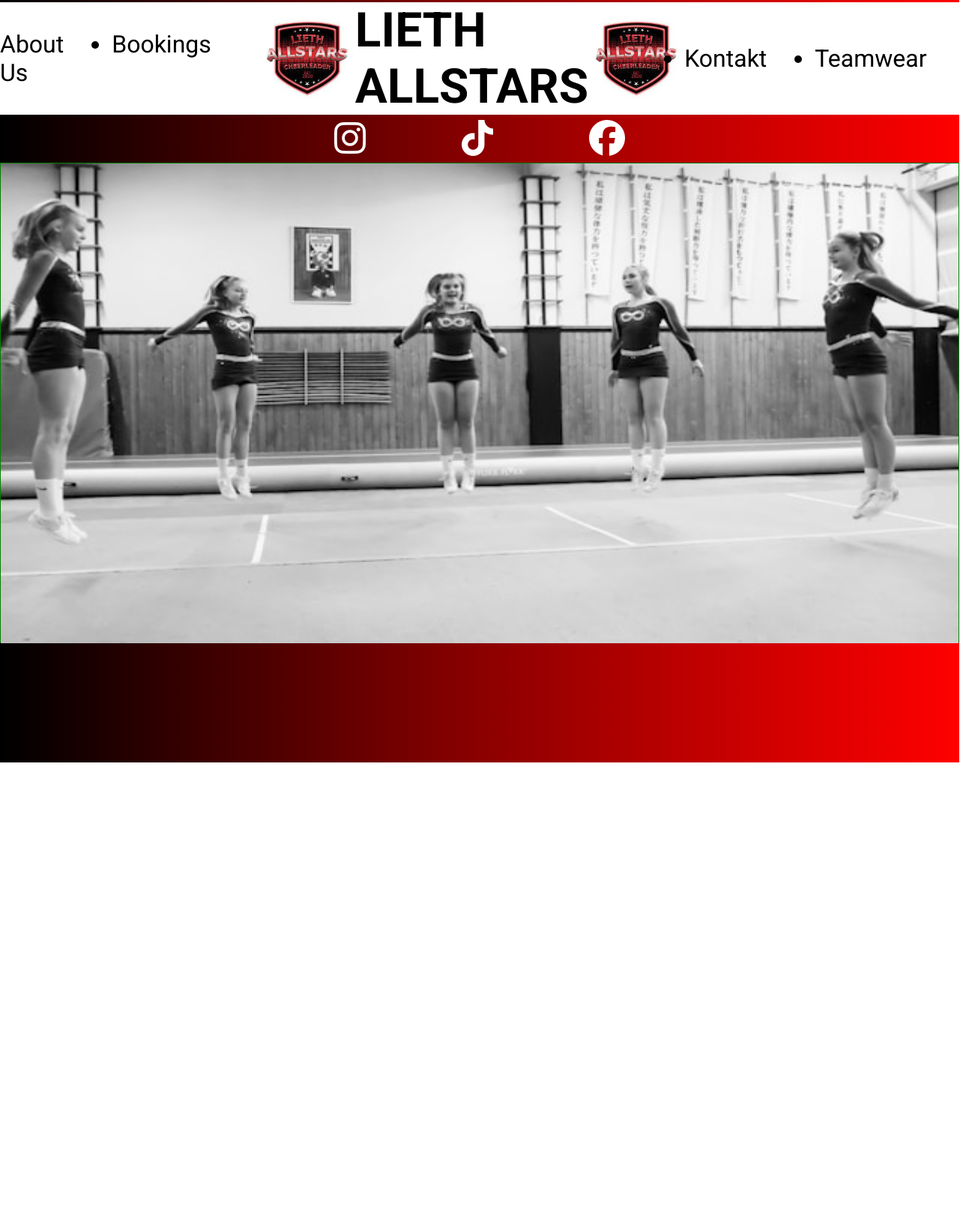
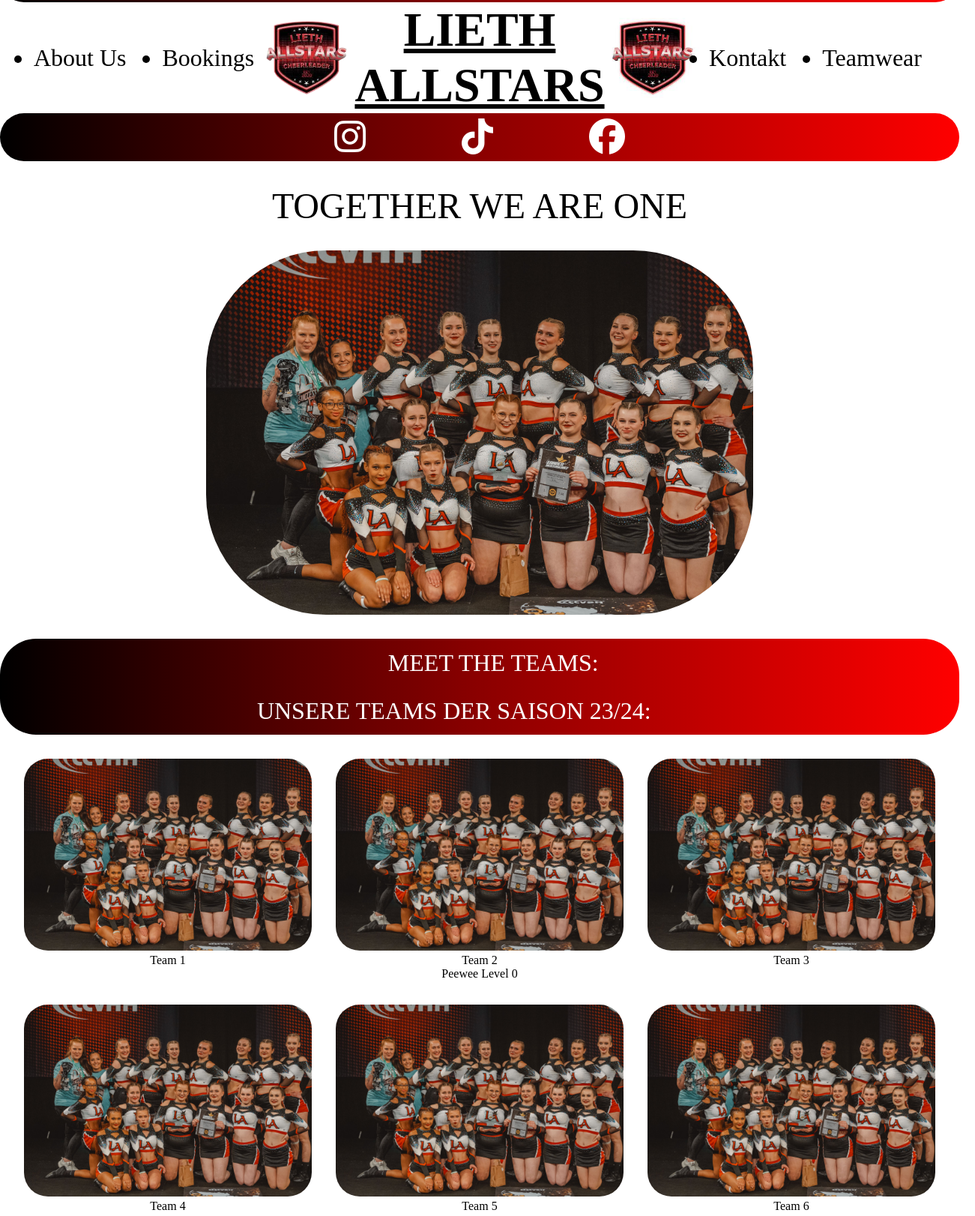
Before and after one commit to dennisgreger97/lieth-allstars, a website: page index.html in a window 1280 px wide. Shown: the part 61-1683 px from the top of the page at 75% size, 1301 px wide, since content can reach past the window. Before the commit the page ends 1078 px from the top, so only its background shows below. Drawn offline with Linux system fonts and the light colour scheme; a web font is replaced by a local one.

Commit message:
landingpage ausgebaut

```diff
--- a/index.html
+++ b/index.html
@@ -5,10 +5,16 @@
     <meta name="viewport" content="width=device-width, initial-scale=1.0" />
     <title>Lieth Allstars</title>
     <link rel="stylesheet" href="style.css" />
-    <script src="https://kit.fontawesome.com/7fb10f2c70.js" crossorigin="anonymous"></script>
-    <link rel="preconnect" href="https://fonts.googleapis.com">
-<link rel="preconnect" href="https://fonts.gstatic.com" crossorigin>
-<link href="https://fonts.googleapis.com/css2?family=Roboto:ital,wght@0,100;0,300;0,400;0,500;0,700;0,900;1,100;1,300;1,400;1,500;1,700;1,900&display=swap" rel="stylesheet">
+    <script
+      src="https://kit.fontawesome.com/7fb10f2c70.js"
+      crossorigin="anonymous"
+    ></script>
+    <link rel="preconnect" href="https://fonts.googleapis.com" />
+    <link rel="preconnect" href="https://fonts.gstatic.com" crossorigin />
+    <link
+      href="https://fonts.googleapis.com/css2?family=Sofadi+One&display=swap"
+      rel="stylesheet"
+    />
   </head>
   <body>
     <header>
@@ -19,7 +25,8 @@
       <nav class="navbar">
         <div class="navbarleft">
           <ul class="navleft">
-              <li class="dropdown"><a href="#">About Us</a>
+            <li class="dropdown">
+              <a href="#">About Us</a>
               <ul class="dropdown-content">
                 <li><a href="#">FAQ</a></li>
                 <li><a href="#">Vorstand</a></li>
@@ -29,7 +36,8 @@
                 <li><a href="#">Kinderschutz</a></li>
               </ul>
             </li>
-            <li class="dropdown"><a href="#">Bookings</a>
+            <li class="dropdown">
+              <a href="#">Bookings</a>
               <ul class="dropdown-content">
                 <li><a href="#">Auftritte</a></li>
                 <li><a href="#">Coachings</a></li>
@@ -39,13 +47,18 @@
         </div>
 
         <div class="logobar">
-        <img src="/image/LogoInternet.jpeg" alt="Lieth Allstars Logo">
+          <img
+            src="./image/LogoInternet-removebg-preview.png"
+            alt="Lieth Allstars Logo"
+          />
           <h1><a href="#">LIETH ALLSTARS</a></h1>
-        <img src="/image/LogoInternet.jpeg" alt="Lieth Allstars Logo"></div>
+          <img src="./image/LogoInternet.jpeg" alt="Lieth Allstars Logo" />
+        </div>
 
         <div class="navbarright">
           <ul class="navright">
-            <li class="dropdown"><a href="#">Kontakt</a>
+            <li class="dropdown">
+              <a href="#">Kontakt</a>
               <ul class="dropdown-content">
                 <li><a href="#">Allgemein</a></li>
                 <li><a href="#">Probetraining</a></li>
@@ -55,22 +68,111 @@
             <li><a href="#">Teamwear</a></li>
           </ul>
         </div>
-
       </nav>
 
       <div class="iconbar">
-          <a href="https://www.instagram.com/lieth_allstars_cheerleader/" target="_blank"><i class="fa-brands fa-instagram"></i></a>
-          <a href="https://www.tiktok.com/@lieth_allstars_cheer" target="_blank"><i class="fa-brands fa-tiktok"></i></a>
-          <a href="https://www.facebook.com/p/Lieth-Allstars-Cheerleader-100063680466940/" target="_blank"><i class="fa-brands fa-facebook"></i></a>
+        <a
+          href="https://www.instagram.com/lieth_allstars_cheerleader/"
+          target="_blank"
+          ><i class="fa-brands fa-instagram"></i
+        ></a>
+        <a href="https://www.tiktok.com/@lieth_allstars_cheer" target="_blank"
+          ><i class="fa-brands fa-tiktok"></i
+        ></a>
+        <a
+          href="https://www.facebook.com/p/Lieth-Allstars-Cheerleader-100063680466940/"
+          target="_blank"
+          ><i class="fa-brands fa-facebook"></i
+        ></a>
       </div>
-
     </header>
 
     <main>
-      <div class="vereinsfotodiv"><img src="/image/placeholder vereinsfoto.jpg" alt="" class="vereinsfoto"></div>
-      <div class="meetbar"></div>
+      <section class="vereinsection">
+        <div class="vereinsfotodiv">
+          <div class="vereinsfototext">TOGETHER WE ARE ONE</div>
+          <img src="./image/teamfoto.jpg" alt="" class="vereinsfoto" />
+        </div>
+      </section>
+
+      <section class="meetsection">
+        <div class="meetbar1">
+          <span class="meettext1">MEET THE TEAMS:</span>
+        </div>
+        <div class="meetbar2">
+          <span class="meettext2">UNSERE TEAMS DER SAISON 23/24:</span>
+        </div>
+      </section>
+
+      <section class="teamsection">
+        <div class="team">
+          <a href="#"><img src="./image/teamfoto.jpg" alt="" /></a>
+          <p>Team 1</p>
+        </div>
+        <div class="team">
+          <a href="#"><img src="./image/teamfoto.jpg" alt="" /></a>
+          <p>
+            Team 2 <br />
+            Peewee Level 0
+          </p>
+        </div>
+        <div class="team">
+          <a href="#"><img src="./image/teamfoto.jpg" alt="" /></a>
+          <p>Team 3</p>
+        </div>
+        <div class="team">
+          <a href="#"><img src="./image/teamfoto.jpg" alt="" /></a>
+          <p>Team 4</p>
+        </div>
+        <div class="team">
+          <a href="#"><img src="./image/teamfoto.jpg" alt="" /></a>
+          <p>Team 5</p>
+        </div>
+        <div class="team">
+          <a href="#"><img src="./image/teamfoto.jpg" alt="" /></a>
+          <p>Team 6</p>
+        </div>
+        <div class="team">
+          <a href="#"><img src="./image/teamfoto.jpg" alt="" /></a>
+          <p>Team 7</p>
+        </div>
+        <div class="team">
+          <a href="#"><img src="./image/teamfoto.jpg" alt="" /></a>
+          <p>Team 8</p>
+        </div>
+        <div class="team">
+          <a href="#"><img src="./image/teamfoto.jpg" alt="" /></a>
+          <p>Team 9</p>
+        </div>
+      </section>
+
+      <section class="probebar">
+        <span class="probebartext">Probetraining</span>
+      </section>
+
+      <section class="probesection">
+        <div class="probediv">
+          <p>
+            Grundsätzlich veranstalten wir im Sommer Try-Outs (allgemeine
+            Probetrainings). Falls du dieses verpasst hast, hast du trotzdem
+            jederzeit die Möglichkeit, einfach mal in die Halle zu kommen, mit
+            den Trainern zu quatschen und dich mal bei uns auszuprobieren.
+            <br />
+            <br />
+            Am Besten ist es, wenn du dich vorher über
+            <a href="#">Instagram</a> oder per
+            <a href="#">Kontaktformular</a> bei uns meldest und nachfragst, wann
+            es am Meisten Sinn macht, vorbeizuschauen. <br />
+            <br />
+            Es sind keine Voraussetzungen nötig, um Cheerleading bei uns zu
+            machen. Wir bieten für <strong>jeden Sportler</strong> ein Team!
+          </p>
+        </div>
+      </section>
     </main>
 
     <footer></footer>
+
+    <script src="script.js"></script>
   </body>
 </html>
--- /dev/null
+++ b/script.js
@@ -0,0 +1,21 @@
+document.addEventListener("scroll", function () {
+  const section = document.querySelector(".meetsection");
+  const sectionPosition = section.getBoundingClientRect().top;
+  const screenHeight = window.innerHeight;
+
+  // Hier startest du die Bewegung früher, indem du screenHeight verwendest
+  if (sectionPosition < screenHeight && sectionPosition > -screenHeight / 2) {
+    // Berechnung des Scroll-Prozentsatzes für die Bewegung
+    const scrollPercentage = 1 - Math.abs(sectionPosition / screenHeight); // Früherer Start
+
+    // Text 1: Von rechts nach links (schon bei 50% in der Mitte)
+    const text1 = document.querySelector(".meettext1");
+    const moveRight = Math.max(0, 75 - scrollPercentage * 100); // Startet bei 100%, endet bei 0%
+    text1.style.transform = `translateX(${moveRight}%)`;
+
+    // Text 2: Von links nach rechts (schon bei 50% in der Mitte)
+    const text2 = document.querySelector(".meettext2");
+    const moveLeft = Math.min(0, -75 + scrollPercentage * 100); // Startet bei -100%, endet bei 0%
+    text2.style.transform = `translateX(${moveLeft}%)`;
+  }
+});
--- a/style.css
+++ b/style.css
@@ -2,7 +2,7 @@
   margin: 0;
   padding: 0;
   box-sizing: border-box;
-    font-family: "Roboto";
+  font-family: "Sofadi One";
 }
 
 .topheader {
@@ -17,6 +17,7 @@
   align-items: center;
   position: relative;
   overflow: hidden;
+  border-radius: 2rem;
 }
 
 .topheader span {
@@ -39,27 +40,44 @@
 /* ///////////////////////////////////////// */
 
 .navbar {
+  width: 100%;
   display: flex;
-    justify-content: space-around;
   align-items: center;
+  height: auto;
+  background-color: white;
 }
 
-.navbarleft .navleft {
+.navbarleft,
+.navbarright {
+  width: 30%;
+  /* border: 1px solid forestgreen; */
+  height: auto;
+}
+
+.navleft,
+.navright {
   display: flex;
+  justify-content: center;
+  gap: 3rem;
+  position: relative;
   font-size: 2rem;
 }
 
-.navbarleft .navleft li {
-    position: relative;
+.navbarleft .navleft .dropdown .dropdown-content li,
+.navbarright .navright .dropdown .dropdown-content li {
+  font-size: 1.5rem;
 }
 
-.navbarleft .navleft li a{
-    margin-right: 4rem;
+.navbarleft .navleft li a:hover,
+.navbarright .navright li a:hover,
+.navbar h1:hover {
+  background-color: lightgray;
+}
+
+.navbarleft .navleft li a,
+.navbarright .navright li a {
   text-decoration: none;
   color: black;
-}
-.navbarleft .navleft li a:hover {
-    background-color: rgb(189, 1, 1);
 }
 
 /* //////////////////////////////// */
@@ -68,12 +86,18 @@
   display: flex;
   align-items: center;
   justify-content: center;
+  height: auto;
+  width: 40%;
+  /* border: 1px solid yellowgreen; */
 }
 
-.logobar h1 a{
+.logobar h1 a {
   font-size: 4rem;
-    text-decoration: none;
   color: black;
+}
+
+.logobar h1 {
+  text-align: center;
 }
 
 .logobar img {
@@ -82,29 +106,6 @@
 
 /* ///////////////////////// */
 
-.navbarright .navright {
-    display: flex;
-    font-size: 2rem;
-}
-
-.navbarright .navright li {
-    position: relative;
-}
-
-.navbarright .navright li a{
-    margin-right: 4rem;
-    text-decoration: none;
-    color: black;
-}
-
-.navbarright .navright li a:hover {
-    background-color: rgb(189, 1, 1);
-}
-
-.navbarleft .navleft .dropdown .dropdown-content li{
- font-size: 1.5rem;
-}
-
 .dropdown-content {
   display: none;
   position: absolute;
@@ -112,14 +113,12 @@
   background-color: rgb(255, 255, 255, 0.9);
   list-style: none;
   width: max-content;
-    box-shadow: 0px 4px 8px rgba(0,0,0,0.5);
+  box-shadow: 0px 4px 8px rgba(0, 0, 0, 0.5);
 }
-
 
 .dropdown:hover .dropdown-content {
   display: block;
 }
-
 
 /* /////////////////////////// */
 
@@ -131,31 +130,148 @@
   display: flex;
   align-items: center;
   justify-content: center;
+  border-radius: 2rem;
 }
 
 .iconbar a {
   font-size: 3rem;
   color: white;
-    padding: 0 4rem
+  padding: 0 4rem;
+  transition: color 0.3s ease;
+  font-family: "Roboto";
 }
 
+.iconbar a:nth-of-type(1):hover {
+  color: #e1306c;
+}
+
+.iconbar a:nth-of-type(2):hover {
+  color: black;
+}
+
+.iconbar a:nth-of-type(3):hover {
+  color: #1877f2;
+}
+/* //////////////////////////////////////// */
+
 .vereinsfotodiv {
-    border: 1px green solid;
-    height: 40rem;
+  height: auto;
+  margin: 2rem;
+  display: flex;
+  justify-content: center;
+  flex-direction: column;
+  align-items: center;
 }
 
 .vereinsfoto {
-    width: 100%;
-    height: 40rem;
-
+  width: 60%;
+  height: auto;
+  border-radius: 10rem;
 }
 
-.meetbar {
+.vereinsfototext {
+  margin-bottom: 2rem;
+  font-size: 3rem;
+}
+/* ////////////////////////////////////// */
+
+.meetbar1,
+.meetbar2 {
   width: 100%;
-    height: 10rem;
+  height: 4rem;
   background: linear-gradient(to right, black, darkred, red);
+  font-size: 2rem;
+  overflow: hidden;
+  display: flex;
+  flex-direction: column;
+  position: relative;
+  justify-content: center;
+  align-items: center;
+  color: white;
 }
 
-.navbarright .navright .dropdown .dropdown-content li{
-    font-size: 1.5rem;
+.meetbar1 {
+  border-top-left-radius: 3rem;
+  border-top-right-radius: 3rem;
 }
+
+.meetbar2 {
+  border-bottom-left-radius: 3rem;
+  border-bottom-right-radius: 3rem;
+}
+
+.meetbar1 .meettext1 {
+  position: relative;
+  transform: translateX(100%);
+  transition: transform 0.5s ease-out;
+}
+
+.meetbar2 .meettext2 {
+  position: relative;
+  transform: translateX(-100%);
+  transition: transform 0.5s ease-out;
+}
+
+/* ///////////////////////////////////////7 */
+
+.teamsection {
+  display: grid;
+  grid-template-columns: repeat(3, 1fr);
+  gap: 2rem;
+  height: auto;
+  margin: 2rem;
+}
+
+.team {
+  text-align: center;
+  font-size: 1rem;
+}
+
+.team img {
+  width: 100%;
+  height: auto;
+  border-radius: 2rem;
+  transition: transofrm 0.3s ease;
+}
+
+.team:hover {
+  transform: scale(1.1);
+}
+
+/* /////////////////////// */
+
+.probebar {
+  background: linear-gradient(to right, black, darkred, red);
+  width: 100%;
+  height: 8rem;
+  border-radius: 3rem;
+  color: white;
+  font-size: 3rem;
+  display: flex;
+  justify-content: center;
+  align-items: center;
+}
+
+/* //////////////////////////// */
+
+.probesection {
+  margin: 2rem;
+  height: auto;
+  display: flex;
+  justify-content: center;
+  align-items: center;
+}
+
+.probediv {
+  width: 60%;
+  height: auto;
+  border-radius: 10rem;
+  border: 1px solid;
+  box-shadow: 0 4px 8px rgba(0, 0, 0, 0.1);
+  display: flex;
+  justify-content: center;
+  align-items: center;
+  text-align: center;
+  padding: 4rem;
+  font-size: 2rem;
+}
```
Also changed, not shown: image/LogoInternet-removebg-preview.png (added), image/teamfoto.jpg (added), image/vereinsfoto.jpg (added), image/vorstand.jpg (added). Lines whose indentation alone changed are shown as unchanged.
